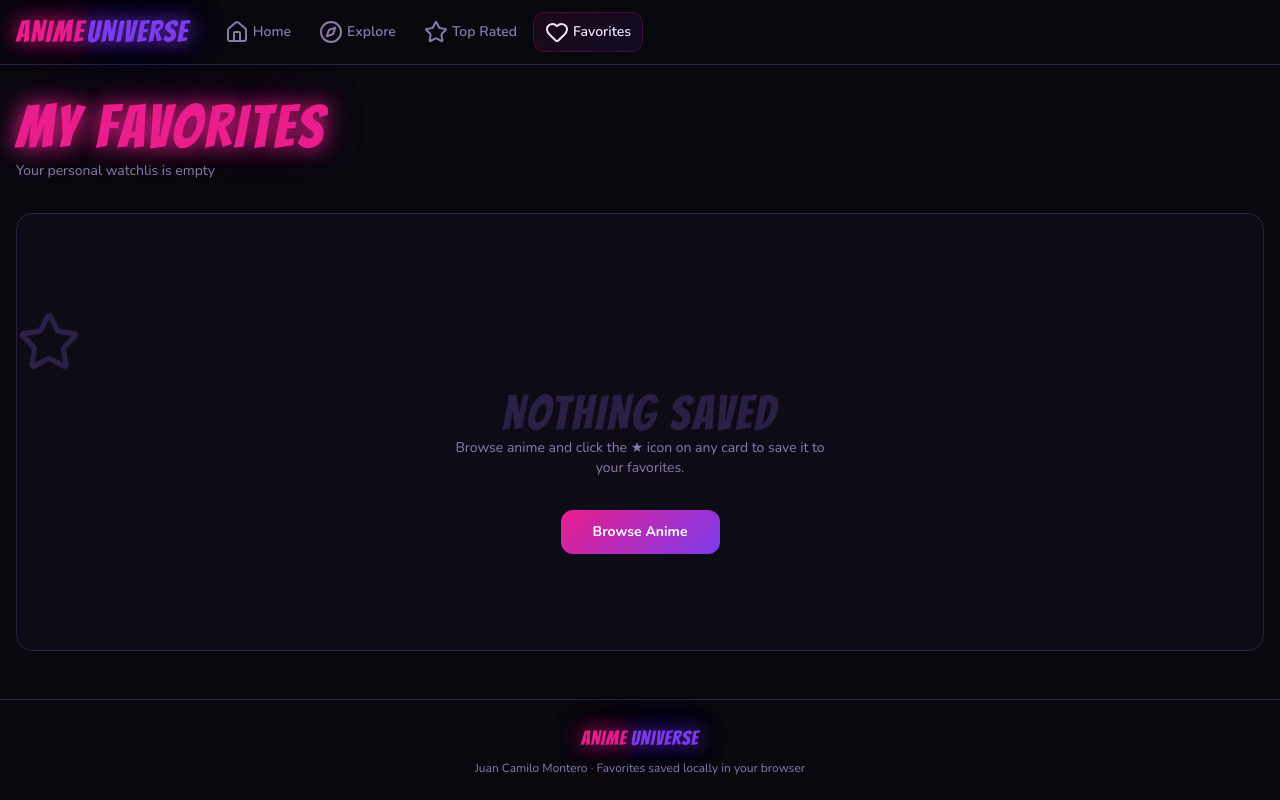
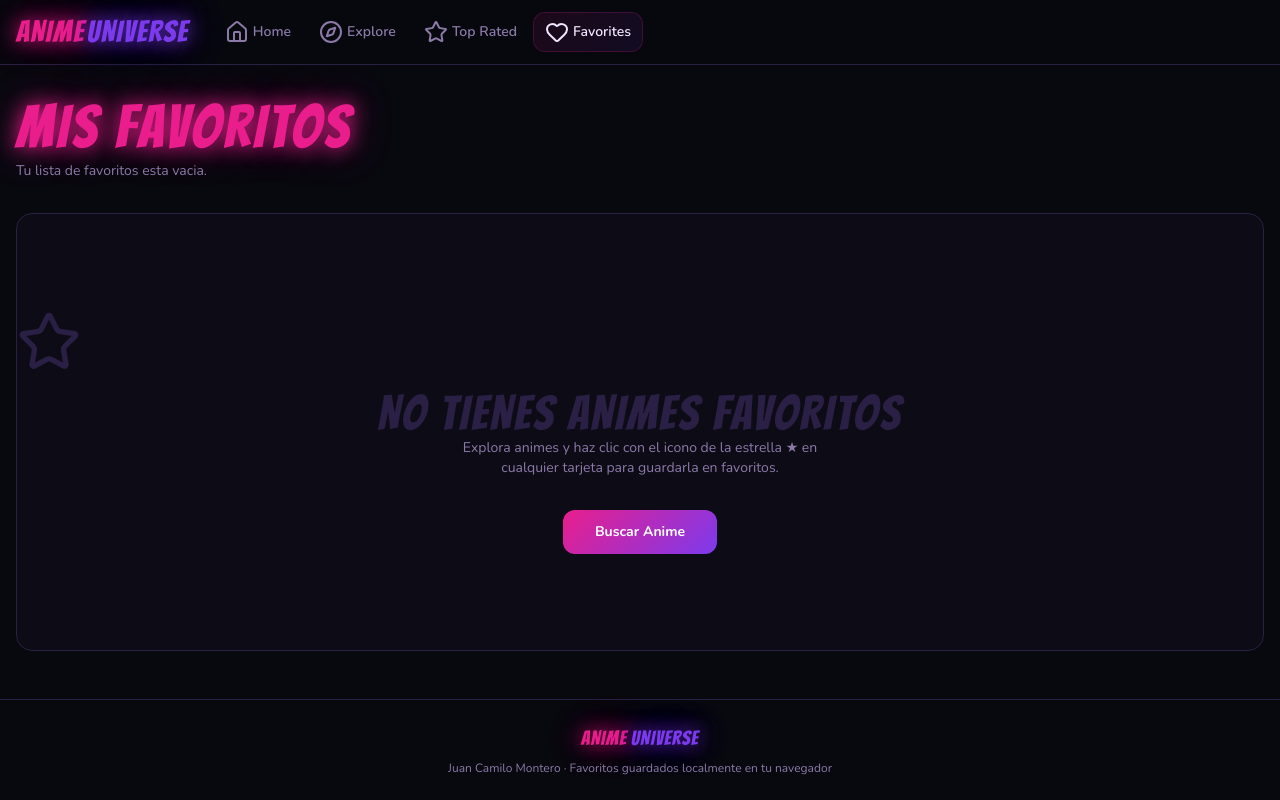
Before and after one commit to juancamilo99-prog/Proyecto-2-ReactJS--Juan-Camilo-Montero, a React (Vite) app: page /favorites in a window 1280 px wide. Built offline with nearby package versions, Linux system fonts and the light colour scheme.

Commit message:
finalizacion proyecto

```diff
--- a/src/components/Hero.jsx
+++ b/src/components/Hero.jsx
@@ -4,8 +4,8 @@ import { useFavoritos } from '../context/FavoriteContext';
 const stats = [
     {value: '24', label: 'Total Series', color: 'text-primary'},
     {value: '8.1', label: 'Total Score', color: 'text-secondary'},
-    {value: '5', label: 'Currently Watching', color: 'text-accent'},
-    {value: '15+', label: 'Genres', color: 'text-primary'}
+    {value: '5', label: 'Viendo Actualmente', color: 'text-accent'},
+    {value: '15+', label: 'Generos', color: 'text-primary'}
 ];
 
 export function Hero() {
@@ -17,20 +17,20 @@ export function Hero() {
   return (
     <section className="hero-gradient text-center py-16 px-4">
         <p className="font-mono text-xs text-gray-500 neon-cyan uppercase tracking-widest mb-3">
-            // discover · explore · favorite · enjoy
+            // descubre · explora · favorito · disfruta
         </p>
         <h1 className="font-display text-6xl md:text-8xl text-foreground leading-none mb-4">
             <span className="neon-text">ANIME </span>
             <span className="neon-purple">UNIVERSE</span>
         </h1>
         <p className="text-muted-foreground text-base max-w-md mx-auto mb-6">
-            20 hand-picked series and films. Discover your next obsession.</p>
+            Diferentes series y peliculas seleccionadas cuidadosamente. Descubre tu próxima obsesión.</p>
         <div className="flex items-center justify-center gap-3 flex-wrap">
             <button onClick={() => navigate('/explore')}
-            className="box-hero px-6 py-2.5 rounded-xl text-sm font-bold text-white">Explore All Anime</button>
+            className="box-hero px-6 py-2.5 rounded-xl text-sm font-bold text-white">Explorar Todos los Animes</button>
             <button onClick={() => navigate('/favorites')}
                 className="px-6 py-2.5 rounded-xl text-sm font-semibold border border-border text-muted-foreground
-                hover:border-border hover:text-foreground transition-all">My Favorites ({favoritos.length})</button>
+                hover:border-border hover:text-foreground transition-all">Mis favoritos ({favoritos.length})</button>
         </div>
         <div className="max-w-7xl mx-auto px-4 py-8 grid grid-cols-2 md:grid-cols-4 gap-4">
             {stats.map((stat) => (
--- a/src/components/layout/Footer.jsx
+++ b/src/components/layout/Footer.jsx
@@ -7,7 +7,7 @@ export function Footer(){
             <span className="font-display text-xl neon-purple">UNIVERSE</span>
         </div>
         <p className="font-mono text-xs text-muted-foreground">
-            Juan Camilo Montero · Favorites saved locally in your browser
+            Juan Camilo Montero · Favoritos guardados localmente en tu navegador
         </p>
     </footer>
   )
--- a/src/pages/Favorites.jsx
+++ b/src/pages/Favorites.jsx
@@ -36,12 +36,12 @@ export function Favorites() {
         <div className="mb-8 flex items-end justify-between gap-4 flex-wrap">
           <div>
             <h1 className="font-display text-5xl md:text-6xl neon-text mb-1">
-              MY FAVORITES
+              MIS FAVORITOS
             </h1>
             <p className="text-muted-foreground text-sm font-mono">
               {favoritos.length === 0
-                ? "Your personal watchlis is empty"
-                : `${favoritos.length} series in your watchlist`}
+                ? "Tu lista de favoritos esta vacia."
+                : `${favoritos.length} series en tu lista de seguimiento`}
             </p>
           </div>
         </div>
@@ -51,17 +51,16 @@ export function Favorites() {
               <StarIcon size={64} />
             </div>
             <p className="font-display text-5xl text-[#2a1f44]">
-              NOTHING SAVED
+              NO TIENES ANIMES FAVORITOS
             </p>
             <p className="text-muted-foreground text-sm mb-8 max-w-sm mx-auto">
-              Browse anime and click the ★ icon on any card to save it to your
-              favorites.
+              Explora animes y haz clic con el icono de la estrella ★ en cualquier tarjeta para guardarla en favoritos.
             </p>
             <Link
               to="/explore"
               className="link-browse inline-block px-8 py-3 rounded-xl text-sm font-bold text-white"
             >
-              Browse Anime
+              Buscar Anime
             </Link>
           </div>
         ) : (
@@ -72,7 +71,7 @@ export function Favorites() {
                   {favoritos.length}
                 </p>
                 <p className="text-xs text-muted-foreground font-mono uppercase tracking-wider">
-                  Series Saved
+                  Series Guardadas
                 </p>
               </div>
               <div className="bg-card border border-border rounded-2xl px-5 py-4">
@@ -88,7 +87,7 @@ export function Favorites() {
                   {finished.length}
                 </p>
                 <p className="text-xs text-muted-foreground font-mono uppercase tracking-wider">
-                  Finished Anime
+                  Animes Finalizadas
                 </p>
               </div>
               <div className="bg-card border border-border rounded-2xl px-5 py-4">
--- a/src/pages/TopRated.jsx
+++ b/src/pages/TopRated.jsx
@@ -28,13 +28,13 @@ export function TopRated() {
     <div className="px-6 py-6 max-w-7xl mx-auto">
       <div className="mb-10 text-center">
         <p className="font-mono text-xs text-[#00d4ff] neon-cyan uppercase tracking-widest mb-3">
-          // ranked by community score
+          // Clasificada por puntuación de la comunidad
         </p>
         <h1 className="font-display text-5xl md:text-7xl neon-text mb-2">
           TOP RATED
         </h1>
         <p className="text-muted-foreground text-sm">
-          The highest-score anime in the catalog, ranked by score.
+          El anime con la puntuación más alta del catálogo, ordenado por puntuación.
         </p>
       </div>
 
```
